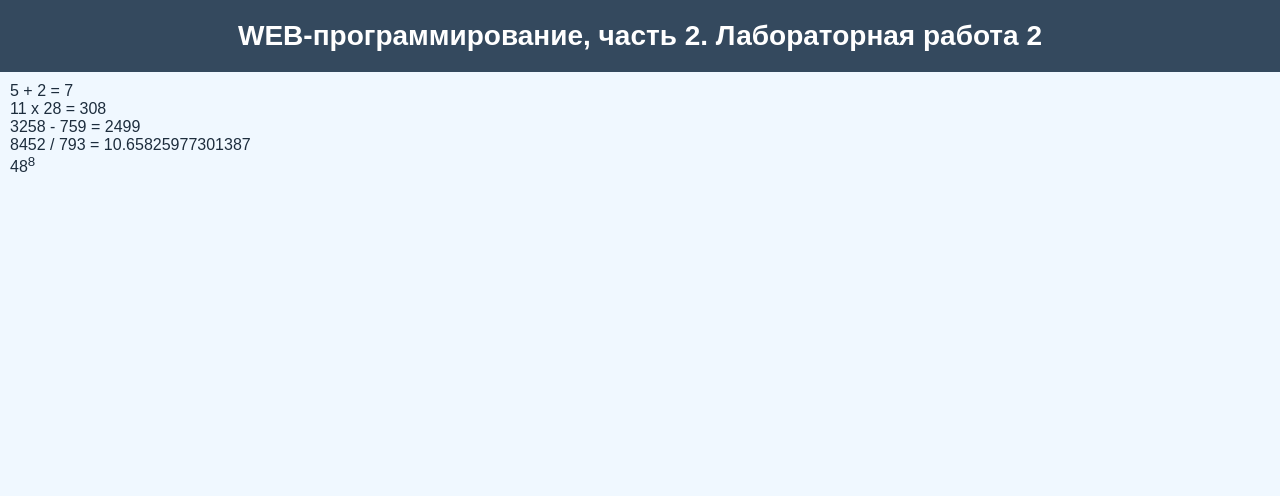
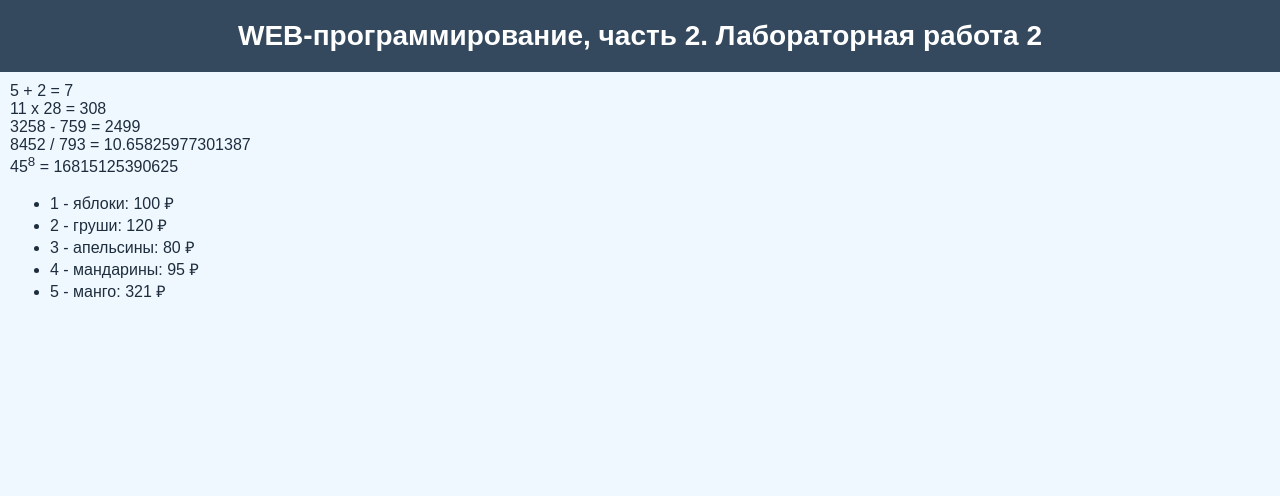
Before and after one commit to sssonyaaab/web--programming-labs-2, a Flask app: page /lab2/example in a window 1280 px wide. Shown: the top 496 px of the page. Run offline with Flask 3, Linux system fonts and the light colour scheme.

Commit message:
Цикл в шаблоне

```diff
--- a/app.py
+++ b/app.py
@@ -205,4 +205,12 @@ def example():
     lab_num = 2
     group = 'ФБИ-24'
     kurs = 3
-    return render_template('example.html', name=name, lab_num=lab_num, group=group, kurs=kurs)
+    fruits = [
+        {'name': 'яблоки', 'price': 100},
+        {'name': 'груши', 'price': 120},
+        {'name': 'апельсины', 'price': 80},
+        {'name': 'мандарины', 'price': 95},
+        {'name': 'манго', 'price': 321}
+    ]
+    return render_template('example.html', name=name, lab_num=lab_num,
+                           group=group, kurs=kurs, fruits=fruits)
--- a/templates/example.html
+++ b/templates/example.html
@@ -16,7 +16,12 @@
         11 x 28 = {{11 * 28}} <br>
         3258 - 759 = {{3258 - 759}} <br>
         8452 / 793 = {{8452 / 793}} <br>
-        48<sup>8</sup>
+        45<sup>8</sup> = {{45 ** 8}} <br>
+        <ul>
+            {% for f in fruits %}
+            <li>{{ loop.index }} - {{ f.name }}: {{ f.price }} &#x20bd;</li>
+            {% endfor %}
+        </ul>
     </main>
 
     <footer>
```
